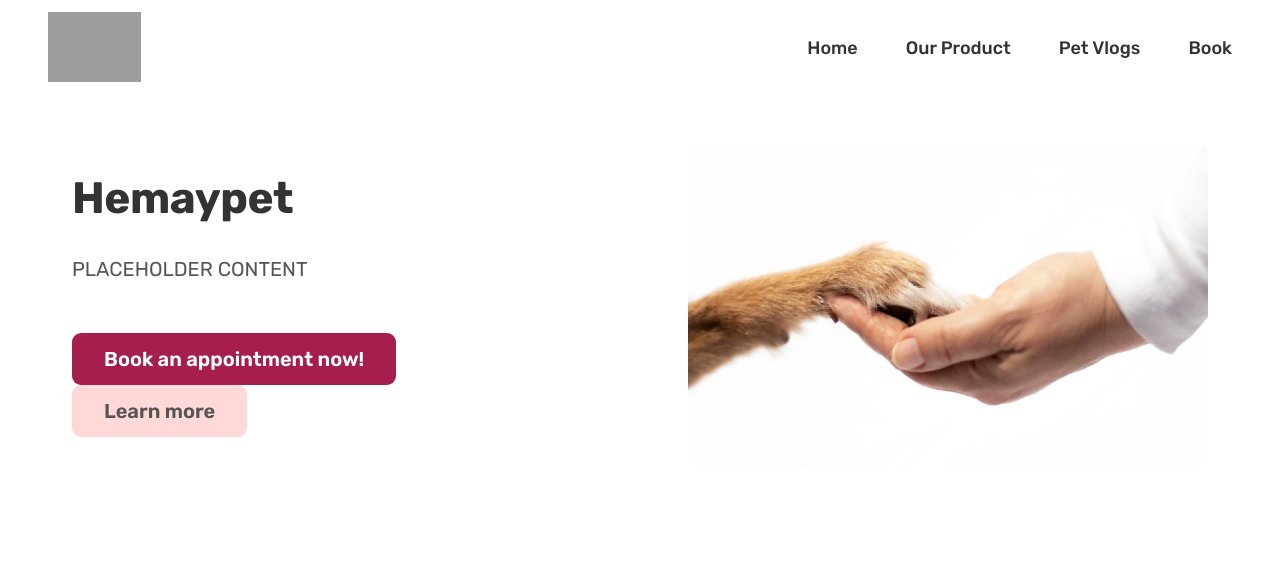
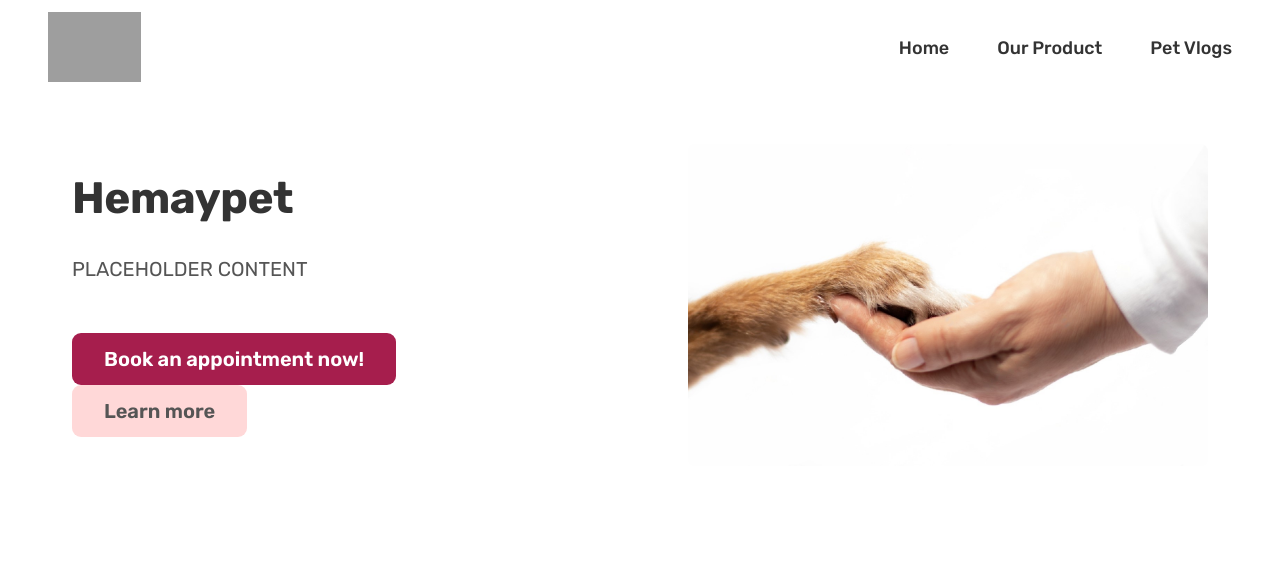
Before and after one commit to TheRodent/hemaypet, a Flask app: page / in a window 1280 px wide. Shown: the top 563 px of the page. Run offline with Flask 2, Linux system fonts and the light colour scheme; some libraries are stand-ins or nearby versions; grey boxes are pictures that could not be loaded.

Commit message:
Update base.html

```diff
--- a/api/templates/base.html
+++ b/api/templates/base.html
@@ -40,7 +40,6 @@
         <li><a class="main-nav-link" href="{{ url_for('index') }}">Home</a></li>
         <li><a class="main-nav-link" href="{{ url_for('product') }}">Our Product</a></li>
         <li><a class="main-nav-link" href="{{ url_for('vlog') }}">Pet Vlogs</a></li>
-        <li><a class="main-nav-link" href="{{ url_for('book') }}">Book</a></li>
       </ul>
     </nav>
 
```
